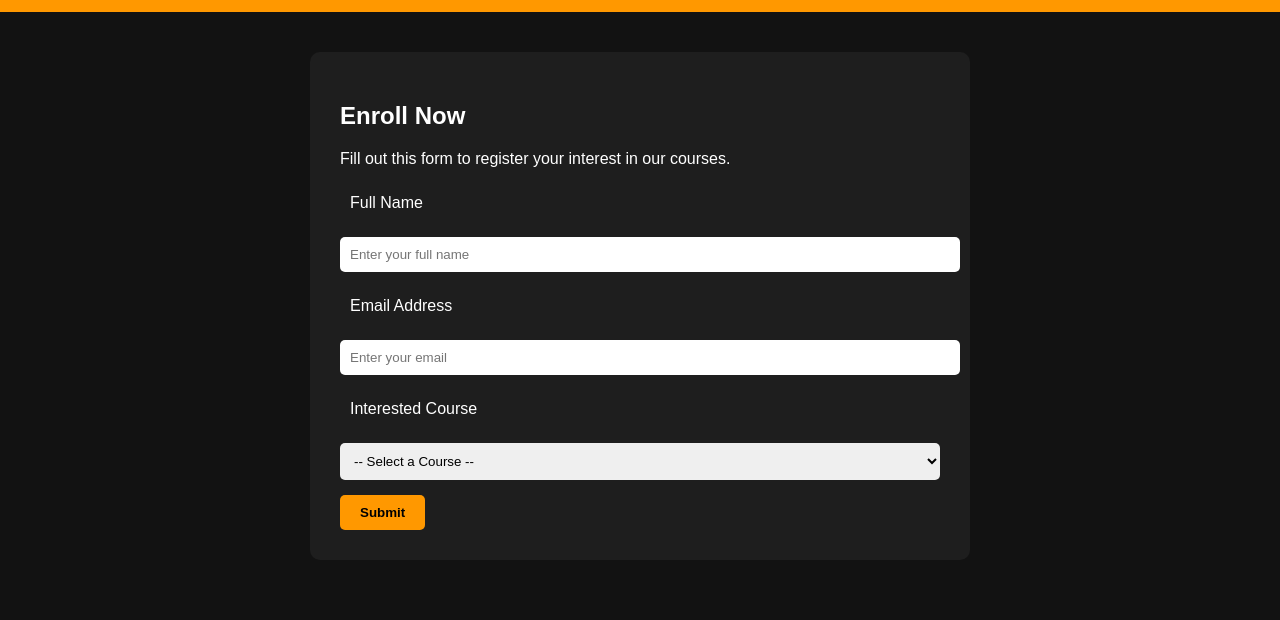
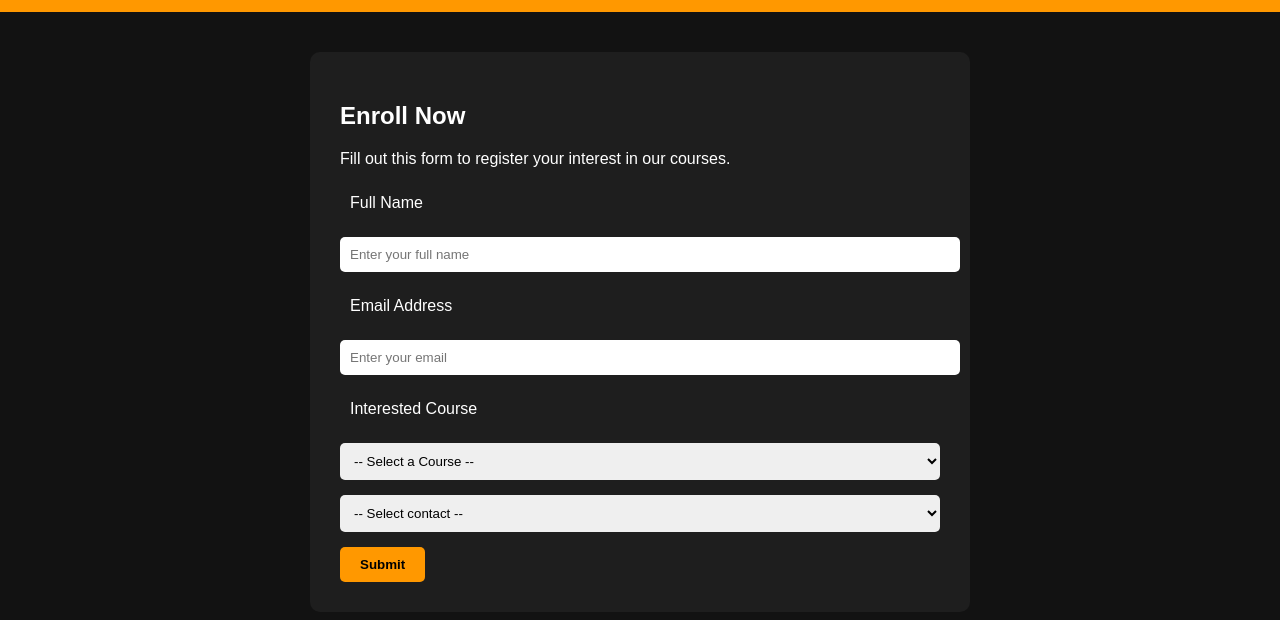
Before and after one commit to Akshithapasupuleti/My-Courses-website, a plain HTML site: page index.html in a window 1280 px wide. Shown: the part 116-736 px from the top of the page. Drawn offline with Linux system fonts and the light colour scheme.

Commit message:
Update index.html

```diff
--- a/index.html
+++ b/index.html
@@ -96,6 +96,14 @@ chat='true'>
         <option value="namaste-dsa">Namaste DSA</option>
         <option value="frontend-system-design">Frontend System Design</option>
       </select>
+     <select id="contact" name="con" required>
+        <option value="">-- Select contact --</option>
+        <option value="contact">Contact</option>
+
+      </select>
+
+
+
 
       <button type="submit">Submit</button>
     </form>
```
